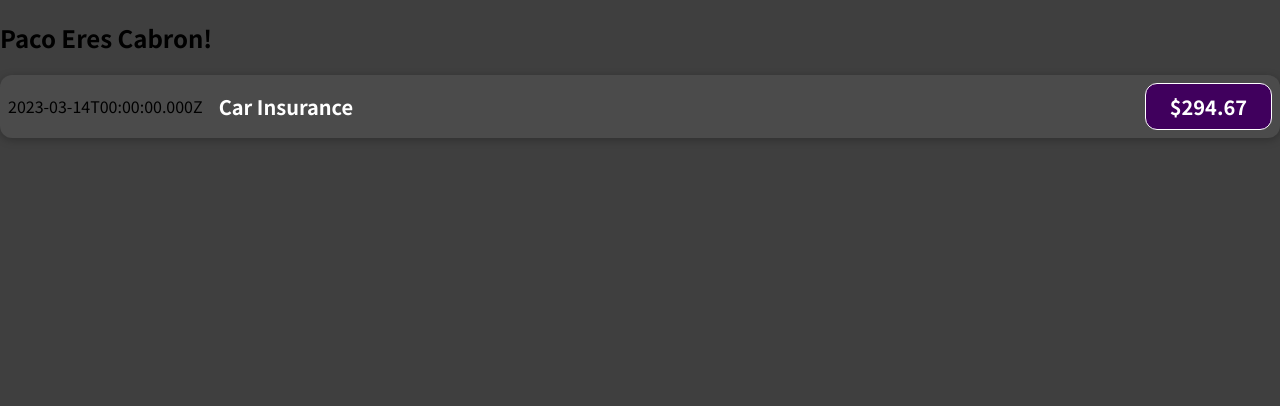
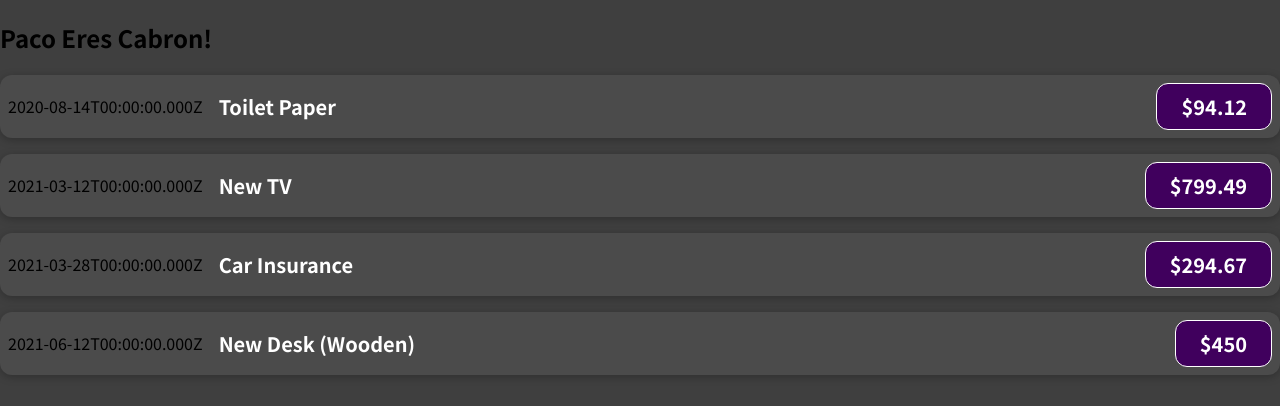
Before and after one commit to Pacoromo/react-expense-tracker, a JavaScript app: page / in a window 1280 px wide. Shown: the top 406 px of the page. Built offline with nearby package versions, Linux system fonts and the light colour scheme.

Commit message:
passing props

```diff
--- a/src/App.js
+++ b/src/App.js
@@ -1,10 +1,55 @@
 import ExpenseItem from "./components/ExpenseItem";
 
 function App() {
+  const expenses = [
+    {
+      id: "e1",
+      title: "Toilet Paper",
+      amount: 94.12,
+      date: new Date(2020, 7, 14),
+    },
+    {
+      id: "e2", title: "New TV",
+      amount: 799.49,
+      date: new Date(2021, 2, 12)
+    },
+    {
+      id: "e3",
+      title: "Car Insurance",
+      amount: 294.67,
+      date: new Date(2021, 2, 28),
+    },
+    {
+      id: "e4",
+      title: "New Desk (Wooden)",
+      amount: 450,
+      date: new Date(2021, 5, 12),
+    },
+  ];
+
   return (
     <div>
       <h2>Paco Eres Cabron!</h2>
-      <ExpenseItem />
+      <ExpenseItem
+        title={expenses[0].title}
+        amount={expenses[0].amount}
+        date={expenses[0].date}
+      />
+      <ExpenseItem
+        title={expenses[1].title}
+        amount={expenses[1].amount}
+        date={expenses[1].date}
+      />
+      <ExpenseItem
+        title={expenses[2].title}
+        amount={expenses[2].amount}
+        date={expenses[2].date}
+      />
+      <ExpenseItem
+        title={expenses[3].title}
+        amount={expenses[3].amount}
+        date={expenses[3].date}
+      />
     </div>
   );
 }
--- a/src/components/ExpenseItem.js
+++ b/src/components/ExpenseItem.js
@@ -1,16 +1,13 @@
 import './ExpenseItem.css';
 
-function ExpenseItem() {
-    const expenseDate = new Date(2023, 2, 14);
-    const expenseTitle = 'Car Insurance';
-    const expenseAmount = 294.67;
-
+function ExpenseItem({ title, date, amount }) {
+    // const {title, date, amount} = props;
     return (
         <div className='expense-item'>
-            <div>{expenseDate.toISOString()}</div>
+            <div>{date.toISOString()}</div>
             <div className='expense-item__description'>
-                <h2>{expenseTitle}</h2>
-                <div className='expense-item__price'>${expenseAmount}</div>
+                <h2>{title}</h2>
+                <div className='expense-item__price'>${amount}</div>
             </div>
         </div>
     )
```
